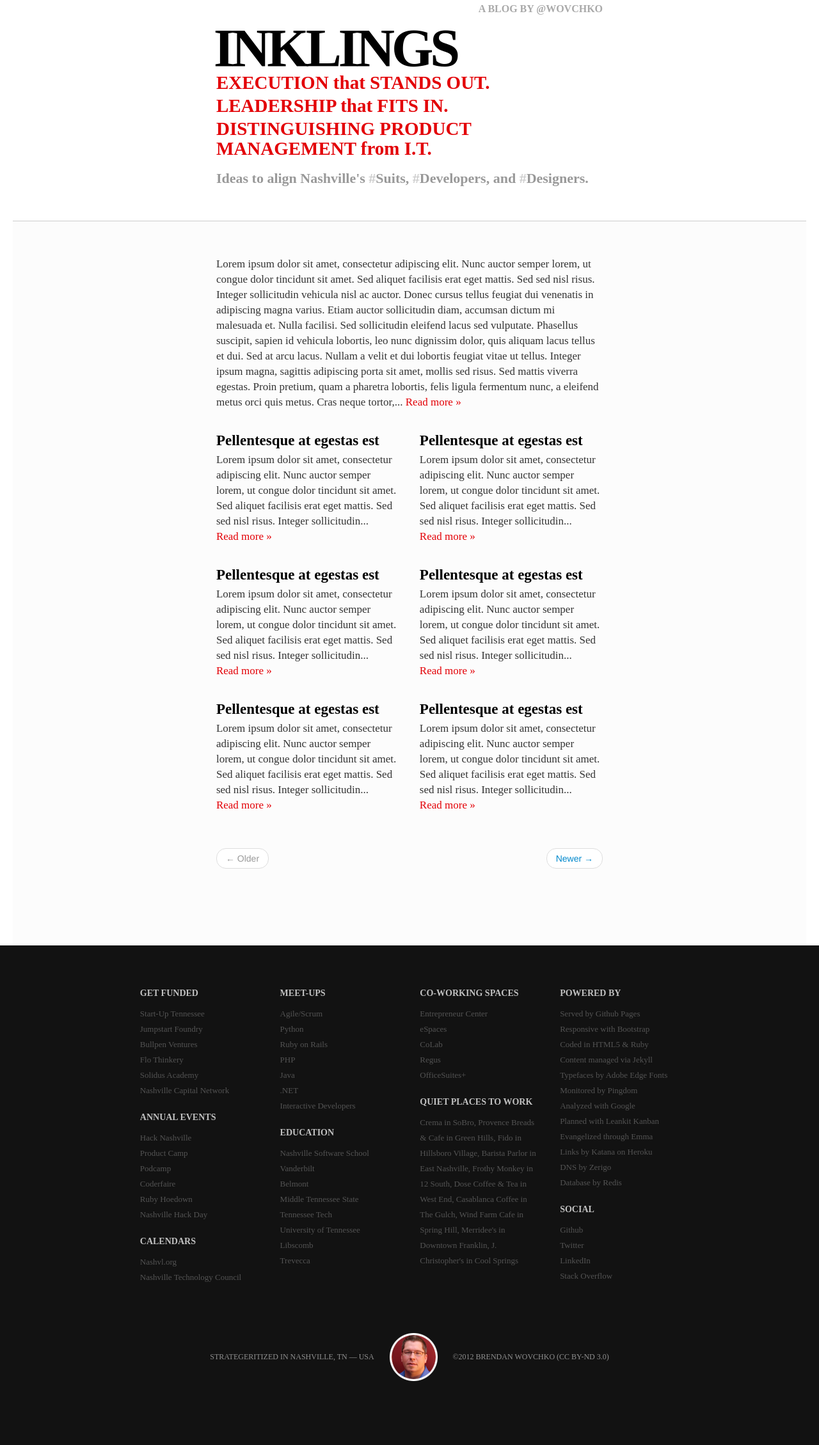
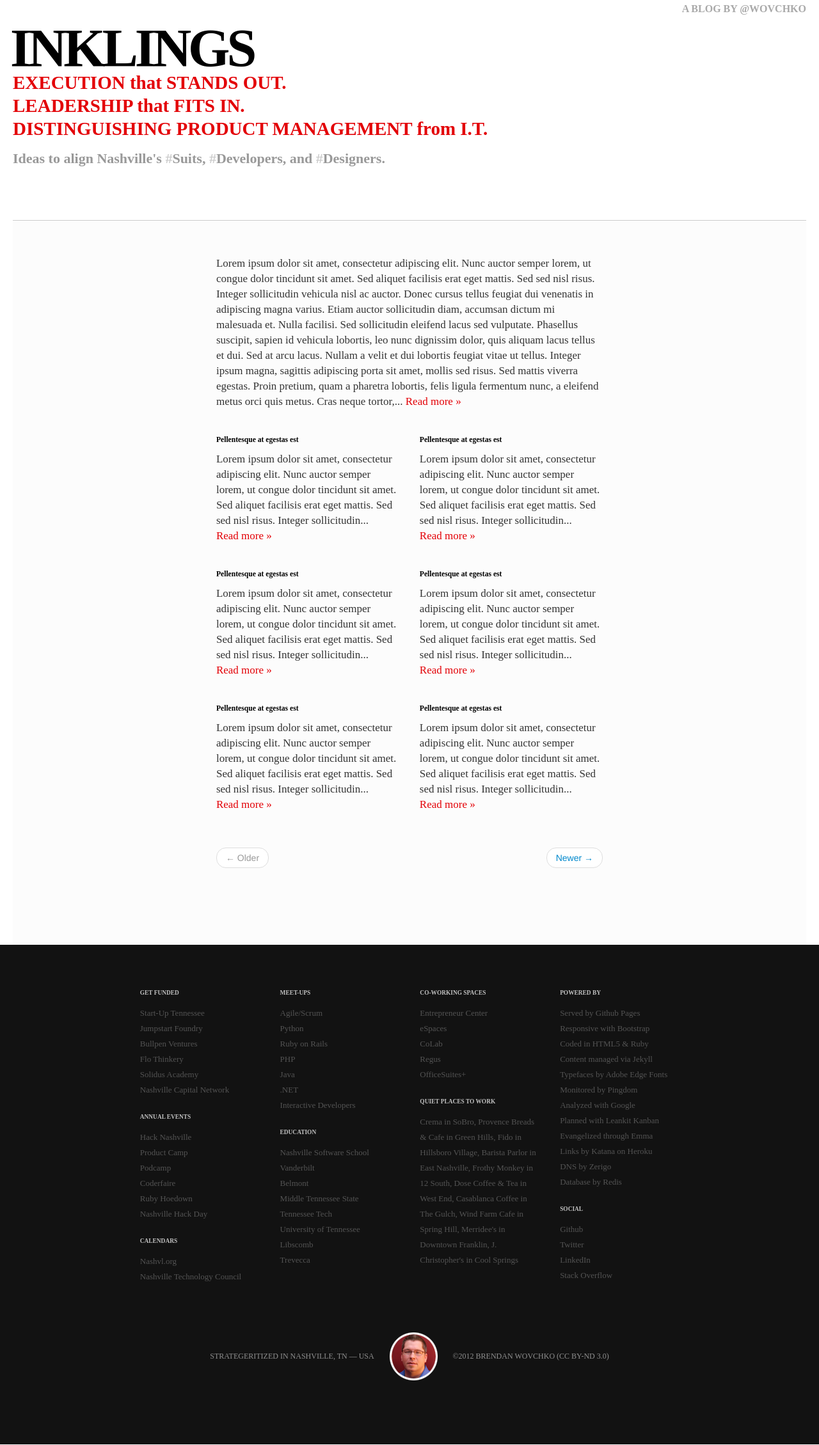
Before and after one commit to wovchko/inklings, a Jekyll site: the page built from index.html, in a window 1280 px wide. Shown: the whole page at 64% size. Built offline with Jekyll 4.4.1, drawn with Linux system fonts in a browser that asks for light colours; Markdown is read by kramdown in place of the engine named in the settings; the list of posts is cut into pages by our own code.

```diff
--- a/_layouts/default.html
+++ b/_layouts/default.html
@@ -22,7 +22,7 @@
   <body>
     <div class="container-fluid">
       <div class="row-fluid">
-        <div class="span6 offset3">
+        <div class="hero-unit">
           <h1 class="hidden-phone">A blog by <a href="http://twitter.com/wovchko" target="_blank">@wovchko</a></h1>
           <h2>Inklings</h2>
           <h3>Execution <span class="lower">that</span> stands out.</h3>
--- a/css/bootstrap_custom.css
+++ b/css/bootstrap_custom.css
@@ -720,7 +720,9 @@
 }
 
 /* Wovchko customization; Begin */
-h1, h1 a:link, h1 a:visited, h1 a:active {
+.hero-unit {
+}
+.hero-unit h1, .hero-unit h1 a:link, .hero-unit h1 a:visited, .hero-unit h1 a:active {
   font-family: marvel, serif;
   color: #A9A9A9;
   text-align: right;
@@ -728,11 +730,11 @@
   text-decoration: none;
   margin: 5px 0 0 0;
 }
-h1 a:hover {
+.hero-unit h1 a:hover {
   color: #e30006;
   text-decoration: none;
 }
-h2 {
+.hero-unit h2 {
   padding: 0 0 0 0;
   color: #000000;
   font-family: istok-web, serif;
@@ -741,16 +743,16 @@
   text-transform: uppercase;
   margin: 40px 0 25px -4px;
 }
-h3 {
+.hero-unit h3 {
   font-family: marvel, serif;
   color: #e30006;
   text-transform: uppercase;
   margin: 5px 0 0 0;
 }
-h3 span.lower {
+.hero-unit h3 span.lower {
   text-transform: lowercase;
 }
-h4, h4 a:link, h4 a:visited, h4 a:active {
+.hero-unit h4, h4 a:link, h4 a:visited, h4 a:active {
   font-family: marvel, serif;
   color: #999999;
   text-transform: none;
@@ -758,10 +760,10 @@
   margin: 0 0 0 0;
   padding: 15px 0 50px 0;
 }
-h4 a:hover {
+.hero-unit h4 a:hover {
   color: #e30006;
 }
-h4 span {
+.hero-unit h4 span {
   color: #cccccc;
 }
 .recent {
@@ -841,26 +843,26 @@
   color: #999999;
 }
 /* Wovchko customization; Begin */
-h1 {
+.hero-unit h1 {
   font-size: 16px;
   line-height: 18px;
 }
-h2 {
+.hero-unit h2 {
   font-size: 84px;
   line-height: 26px;
 }
-h3 {
+.hero-unit h3 {
   font-size: 29px;
   line-height: 31px;
 }
-h4 {
+.hero-unit h4 {
   font-size: 22px;
   line-height: 32px;
 }
-h5 {
+.hero-unit h5 {
   font-size: 23px;
 }
-h6 {
+.hero-unit h6 {
   font-size: 14px;
 }
 /* Wovchko customization; End */
@@ -1312,26 +1314,26 @@
 }
 @media (max-width: 767px) {
   /* Wovchko customization; Begin */
-  h1 {
+  .hero-unit h1 {
     font-size: 13px;
     line-height: 15px;
   }
-  h2 {
+  .hero-unit h2 {
     font-size: 70px;
     line-height: 22px;
   }
-  h3 {
+  .hero-unit h3 {
     font-size: 22px;
     line-height: 26px;
   }
-  h4 {
+  .hero-unit h4 {
     font-size: 18px;
     line-height: 27px;
   }
-  h5 {
+  .hero-unit h5 {
     font-size: 19px;
   }
-  h6 {
+  .hero-unit h6 {
     font-size: 12px;
   }
   /* Wovchko customization; End */
```
